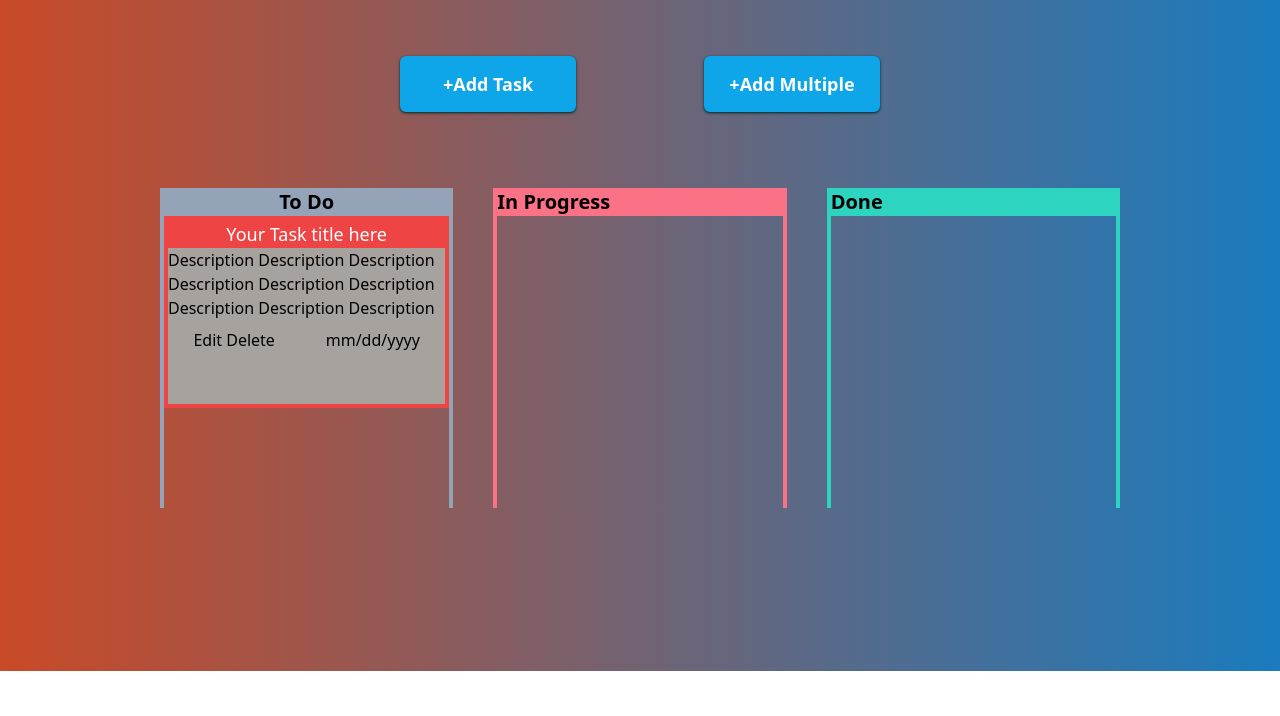
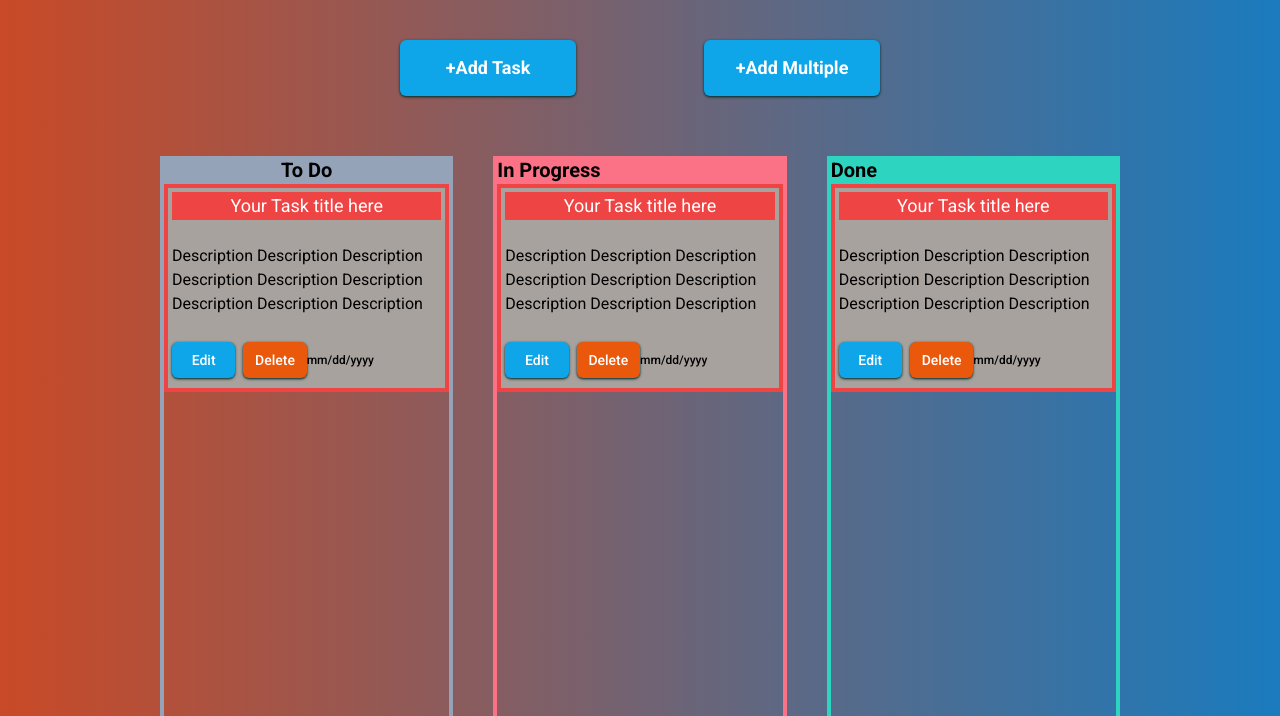
Before and after one commit to MohamedHamouch/Brief4-Kanban-Board, a website: page index.html in a window 1280 px wide. Shown: the part 129-845 px from the top of the page. Before the commit the page ends 800 px from the top, so only its background shows below. Drawn offline with nearby package versions, Linux system fonts and the light colour scheme.

Commit message:
task cards styling

```diff
--- a/index.html
+++ b/index.html
@@ -6,17 +6,24 @@
     <meta name="viewport" content="width=device-width, initial-scale=1.0">
     <title>Document</title>
     <link rel="stylesheet" href="styles.css">
-    <script src="https://cdn.tailwindcss.com"></script>
+    <link rel="preconnect" href="https://fonts.googleapis.com">
+    <link rel="preconnect" href="https://fonts.gstatic.com" crossorigin>
+    <link
+        href="https://fonts.googleapis.com/css2?family=Roboto:ital,wght@0,100;0,300;0,400;0,500;0,700;0,900;1,100;1,300;1,400;1,500;1,700;1,900&display=swap"
+        rel="stylesheet">
+        <script src="https://cdn.tailwindcss.com"></script>
 
 </head>
 
 <body class="bg-[linear-gradient(90deg,#C94A27,#1A7BBE)]">
     <header class="text-center">
         <img src="Images/Taskflow-logo.png" alt="Task flow logo" class="w-52">
-        <h1 class="text-cyan-400 text-4xl font-bold">Track Your Progress and Celebrate Success!</h1>
+        <h1 class="text-cyan-400 text-4xl font-bold ">Track Your Progress and Celebrate Success!</h1>
     </header>
     <main class="">
-        <div class="flex justify-center items-center h-52 gap-32">
+
+        <!-- add buttons -->
+        <div class="flex justify-center items-center h-44 gap-32">
             <button type="button" id="addTaskBtn"
                 class="text-white font-semibold text-lg bg-sky-500 w-44 h-14 rounded-md shadow shadow-teal-950 hover:opacity-75">+Add
                 Task</button>
@@ -24,29 +31,38 @@
                 class="text-white font-semibold text-lg bg-sky-500 w-44 h-14 rounded-md shadow shadow-teal-950 hover:opacity-75">+Add
                 Multiple</button>
         </div>
-        <section class="">
+
+        <!--Pop up window-form -->
+        <section>
+            <!-- background layer -->
             <div id="formContainer"
                 class="w-full h-full absolute top-0 items-center bg-black/70 backdrop-blur-md hidden">
+                <!-- form input fields-->
                 <form
                     class="w-2/5 min-h-80 mx-auto mb-12 grid grid-cols-2 gap-y-10 gap-x-9 p-10  bg-slate-300 rounded-xl shadow-md shadow-gray-700">
+
+                    <!-- task title input -->
                     <div class="justify-self-start self-center w-full">
                         <label for="title" class="hidden">Title</label>
                         <input type="text" name="title" placeholder="Give Your Task a Title" id="title"
                             class="w-full h-12 pl-2 border border-solid border-sky-800 rounded-md shadow drop-shadow-md shadow-cyan-700 outline-none">
                     </div>
 
+                    <!-- task date input -->
                     <div class="justify-self-end self-center w-full">
                         <label for="date" class="hidden">Date</label>
                         <input type="date" name="date" id="date"
                             class="w-full h-12 pl-2 placeholder:text-slate-400 border border-solid border-sky-800 rounded-md shadow shadow-cyan-700 outline-none">
                     </div>
 
+                    <!-- task description input -->
                     <div class="w-auto h-28 self-center col-span-2">
                         <label for="description" class="hidden">Description</label>
                         <textarea name="description" id="description" placeholder="Give Your Task a Description"
                             class="w-full h-28 pl-2 pt-2 resize-none text-gray-800 placeholder:text-slate-400 border border-solid border-sky-800 rounded-md shadow drop-shadow-md shadow-cyan-700 outline-none"></textarea>
                     </div>
 
+                    <!-- input priority -->
                     <div class="w-full justify-self-start self-center">
                         <label for="priority" class="hidden"></label>
                         <select id="priority" name="priority"
@@ -58,6 +74,7 @@
                         </select>
                     </div>
 
+                    <!-- add or cancel buttons -->
                     <div class="flex justify-around items-center">
                         <button type="button"
                             class="text-white font-semibold bg-sky-500 w-5/12 h-full rounded-md shadow shadow-teal-950 hover:opacity-75">Add</button>
@@ -68,34 +85,73 @@
             </div>
         </section>
 
-        <section class="grid grid-cols-3 w-3/4 h-[] mx-auto gap-10 justify-between">
+        <!-- cards display -->
+        <section class="grid grid-cols-3 w-3/4 h-[35rem] mx-auto gap-10 justify-between">
 
+            <!-- todo container -->
             <div class="border-x-4 border-solid border-slate-400">
                 <p class="text-xl font-semibold text-center bg-slate-400">To Do</p>
                 <ul>
-                    <li class="taskCard bg-stone-400 border-4 border-solid border-red-500 min-h-48">
+                    <li class="taskCard bg-stone-400 border-4 border-solid border-red-500 min-h-52 p-1">
                         <p class="bg-red-500 text-white text-lg text-center">Your Task title here</p>
-                        <p class="min-h-20">Description Description Description Description Description Description
+                        <p class="min-h-20 w-full pt-6">Description Description Description Description Description
+                            Description
                             Description Description Description</p>
-                        <div class="flex justify-around">
-                            <div>
-                                <button type="button">Edit</button>
-                                <button type="button">Delete</button>
+                        <div class="flex items-center min-h-16 pt-6 w-full">
+                            <div class="flex justify-center gap-2 w-1/2 h-full">
+                                <button type="button"
+                                    class="h-9 w-16 text-white text-sm font-medium bg-sky-500 rounded-md shadow shadow-teal-950 hover:opacity-75">Edit</button>
+                                <button type="button"
+                                    class="h-9 w-16 text-white text-sm font-medium bg-orange-600 rounded-md shadow shadow-teal-950 hover:opacity-75">Delete</button>
                             </div>
-                            <p>mm/dd/yyyy</p>
+                            <p class="text-xs font-medium">mm/dd/yyyy</p>
                         </div>
                     </li>
-                    <li class="taskCard"></li>
-                    <li class="taskCard"></li>
                 </ul>
             </div>
 
+            <!-- in progress caontainer -->
             <div class="min-h-80 border-x-4 border-solid border-rose-400">
                 <p class="text-xl font-semibold bg-rose-400">In Progress</p>
+                <ul>
+                    <li class="taskCard bg-stone-400 border-4 border-solid border-red-500 min-h-52 p-1">
+                        <p class="bg-red-500 text-white text-lg text-center">Your Task title here</p>
+                        <p class="min-h-20 w-full pt-6">Description Description Description Description Description
+                            Description
+                            Description Description Description</p>
+                        <div class="flex items-center min-h-16 pt-6 w-full">
+                            <div class="flex justify-center gap-2 w-1/2 h-full">
+                                <button type="button"
+                                    class="h-9 w-16 text-white text-sm font-medium bg-sky-500 rounded-md shadow shadow-teal-950 hover:opacity-75">Edit</button>
+                                <button type="button"
+                                    class="h-9 w-16 text-white text-sm font-medium bg-orange-600 rounded-md shadow shadow-teal-950 hover:opacity-75">Delete</button>
+                            </div>
+                            <p class="text-xs font-medium">mm/dd/yyyy</p>
+                        </div>
+                    </li>
+                </ul>
             </div>
 
+            <!-- done caontainer -->
             <div class="min-h-80 border-x-4 border-solid border-teal-400">
                 <p class="text-xl font-semibold bg-teal-400">Done</p>
+                <ul>
+                    <li class="taskCard bg-stone-400 border-4 border-solid border-red-500 min-h-52 p-1">
+                        <p class="bg-red-500 text-white text-lg text-center">Your Task title here</p>
+                        <p class="min-h-20 w-full pt-6">Description Description Description Description Description
+                            Description
+                            Description Description Description</p>
+                        <div class="flex items-center min-h-16 pt-6 w-full">
+                            <div class="flex justify-center gap-2 w-1/2 h-full">
+                                <button type="button"
+                                    class="h-9 w-16 text-white text-sm font-medium bg-sky-500 rounded-md shadow shadow-teal-950 hover:opacity-75">Edit</button>
+                                <button type="button"
+                                    class="h-9 w-16 text-white text-sm font-medium bg-orange-600 rounded-md shadow shadow-teal-950 hover:opacity-75">Delete</button>
+                            </div>
+                            <p class="text-xs font-medium">mm/dd/yyyy</p>
+                        </div>
+                    </li>
+                </ul>
             </div>
 
         </section>
--- a/styles.css
+++ b/styles.css
@@ -6,4 +6,5 @@
     box-sizing: border-box;
     padding: 0;
     margin: 0;
+    font-family: Roboto;
 }
--- a/tailwind.config.js
+++ b/tailwind.config.js
@@ -1,6 +1,6 @@
 /** @type {import('tailwindcss').Config} */
 module.exports = {
-  content: ["./*.{html,css}"],
+  content: ["./index.html", "./script.js"],
   theme: {
     extend: {},
   },
```
